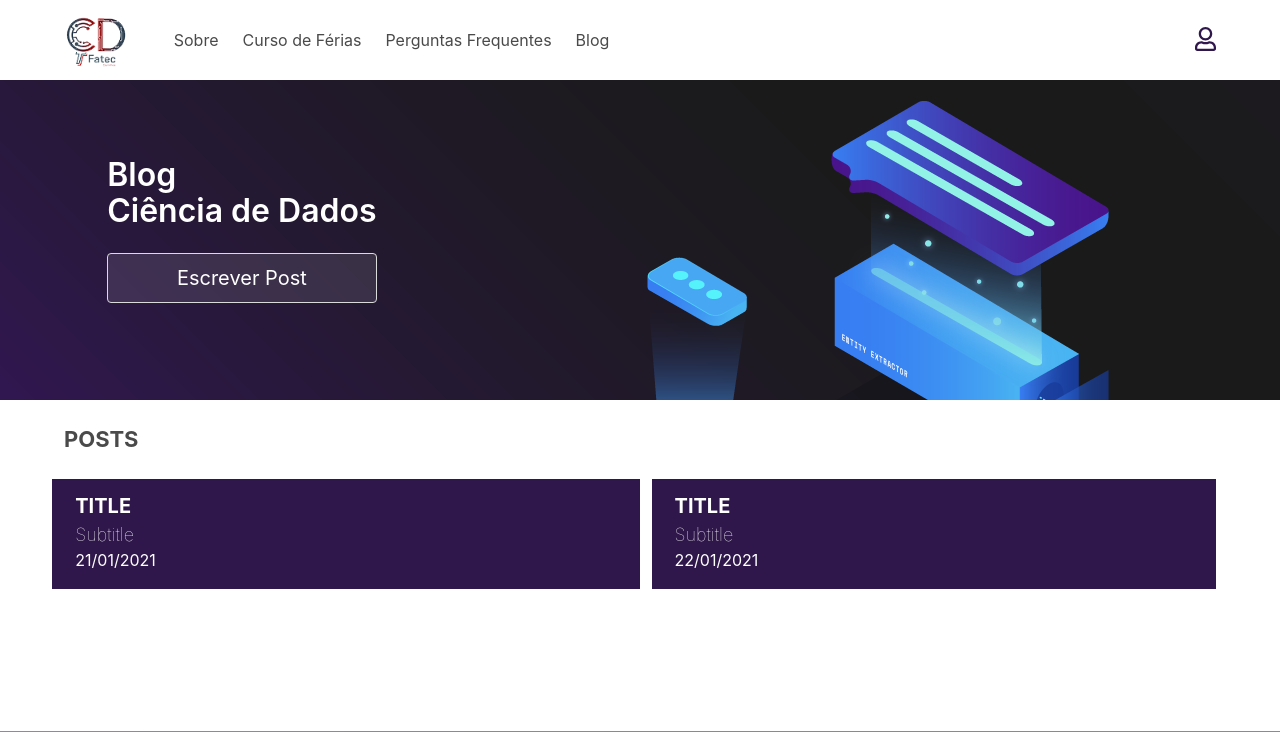
After one commit to FeCesar/CDFatec, a PHP site: page /blog.php in a window 1280 px wide. The commit adds this page. Shown: the top 732 px of the page. Run offline with PHP 8.4, Linux system fonts and the light colour scheme; some libraries are stand-ins or nearby versions.

Commit message:
Corrigido bugs / Adição da página blogs

```diff
--- /dev/null
+++ b/blog.php
@@ -0,0 +1,235 @@
+<!DOCTYPE html>
+<html lang="pt_br">
+<head>
+    <!-- Responsive -->
+    <meta charset="UTF-8" />
+    <meta http-equiv="X-UA-Compatible" content="IE=edge" />
+    <meta name="viewport" content="width=device-width, initial-scale=1.0" />
+
+    <!-- Icon -->
+    <link rel="shortcut icon" href="./public/images/logo.png" type="image/x-icon" />
+
+    <!-- Default CSS -->
+    <link rel="stylesheet" href="./public/styles/default.css" />
+    <link rel="stylesheet" href="./public/styles/espacamentos.css" />
+    <link rel="stylesheet" href="./public/styles/navbar.css" />
+    <link rel="stylesheet" href="./public/styles/colors.css" />
+    <link rel="stylesheet" href="./public/styles/bordes.css" />
+    <link rel="stylesheet" href="./public/styles/texts.css" />
+    <link rel="stylesheet" href="./public/styles/displays.css" />
+    <link rel="stylesheet" href="./public/styles/homepage.css" />
+    <link rel="stylesheet" href="./public/styles/curso.css" />
+    <link rel="stylesheet" href="./public/styles/faq.css" />
+    <link rel="stylesheet" href="./public/styles/footer.css" />
+    <link rel="stylesheet" href="./public/styles/blog.css" />
+    <link rel="stylesheet" href="./public/styles/buttons.css" />
+
+    <!-- Bulma -->
+    <link rel="stylesheet" href="https://cdn.jsdelivr.net/npm/bulma@0.9.1/css/bulma.min.css" />
+    <script defer src="https://use.fontawesome.com/releases/v5.14.0/js/all.js"></script>
+
+    <!-- SCRIPT MOBILE BUTTON -->
+    <script src="./public/javascript/btn-mobile.js"></script>
+    <!-- SCRIPT MODAL BUTTON -->
+    <script src="./public/javascript/btn-modal.js"></script>
+    <!-- SCRIPT FAQ BUTTON -->
+    <script src="./public/javascript/btn-faq.js"></script>
+
+    <title>Ciência de Dados - FATEC</title>
+</head>
+<body>
+
+    <!-- NAVBAR -->
+    <header class="container">
+        <nav class="navbar is-fixed-top padding-right padding-left bg-white" role="navigation" aria-label="main navegation">
+            <div class="navbar-brand">
+                <a href="index.php" class="navbar-item"><img src="./public/images/logo.png" alt="logo" style="max-height: 4rem"></a>
+                <!-- MENU MOBILE -->
+                <a role="button" class="navbar-burger btn-mobile" aria-label="menu" aria-expanded="false" data-target="navMenu">
+                    <span aria-hidden="true"></span>
+                    <span aria-hidden="true"></span>
+                    <span aria-hidden="true"></span>
+                </a>
+            </div>
+            <!-- MENU DESKTOP -->
+            <div id="navMenu" class="navbar-menu">
+                <div class="navbar-start margin-left-short">
+                    <a href="index.php#sobre" class="navbar-item">Sobre</a>
+                    <a href="index.php#curso" class="navbar-item">Curso de Férias</a>
+                    <a href="index.php#faq" class="navbar-item">Perguntas Frequentes</a>
+                    <a href="blog.php" class="navbar-item">Blog</a>
+                </div>
+
+                <!-- BUTTONS OF NAVBAR END -->
+
+
+                <!-- SEM LOGAR -->
+                <div class="navbar-end display-none">
+                    <div class="navbar-item">
+                        <div>
+                            <a class="button btn-login" onClick="openModal('modalRegistro')"><strong>Cadastar</strong></a>
+                            <a class="button btn-login" onClick="openModal('modalLogar')">Entrar</a>
+                        </div>
+                    </div>
+                </div>
+
+                <!-- LOGADO  -->
+                <div class="navbar-end">
+                    <div class="navbar-item">
+                        <div>
+                            <a href="#"><i class="far fa-user btn-user"></i></a>
+                        </div>
+                    </div>
+                </div>
+
+            </div>
+        </nav>
+    </header>
+    <!-- MODAL LOGIN -->
+    <div class="modal" id="modalLogar">
+        <div class="modal-background"></div>
+            <div class="card">
+                <header class="modal-card-head">
+                    <p class="modal-card-title">Entrar</p>
+                </header>
+                <section class="modal-card padding-standard">
+                    <form method="post" action="#">
+                        <div class="field">
+                            <p class="control has-icons-left has-icons-right">
+                                <input class="input" type="email" name="email" placeholder="Email">
+                                <span class="icon is-small is-left">
+                                    <i class="fas fa-envelope"></i>
+                                </span>
+                            </p>
+                        </div>
+
+                        <div class="field">
+                            <p class="control has-icons-left">
+                                <input class="input" type="password" name="pass" placeholder="Password">
+                                <span class="icon is-small is-left">
+                                    <i class="fas fa-lock"></i>
+                                </span>
+                            </p>
+                        </div>
+                        <div class="padding-standart">
+                            <input type="submit" class="input button bg-purple color-white" value="Entrar">
+                        </div>
+                    </form>
+                </section>
+            </div>
+        <button class="modal-close is-large" aria-label="close" onClick="closeModal('modalLogar')"></button>
+    </div>
+    <!-- MODAL REGISTRAR -->
+    <div class="modal" id="modalRegistro">
+        <div class="modal-background"></div>
+        <div class="modal-card">
+                <header class="modal-card-head">
+                    <p class="modal-card-title">Cadastrar-se</p>
+                </header>
+                <section class="modal-card-body">
+                    <form method="post" action="#">
+
+                        <div class="padding-standart">
+                            <label class="label" for="nome">Nome</label>
+                            <input type="text" class="input" name="nome" placeholder="Ex.: Felipe Cesar" />
+                        </div>
+                        <div class="padding-standart">
+                            <label class="label" for="email">E-mail</label>
+                            <input type="email" class="input" name="email" placeholder="Ex.: seunome@gmail.com" />
+                        </div>
+                        <div class="padding-standart">
+                            <label class="label" for="senha">Senha</label>
+                            <input type="text" class="input" name="senha" placeholder="Ex.: !2E21@HT" />
+                        </div>
+                        <div class="padding-standart">
+                            <input type="submit" class="input button bg-purple color-white margin-top" value="Cadastrar">
+                        </div>
+                    </form>
+                </section>
+            </div>
+        <button class="modal-close is-large" aria-label="close" onClick="closeModal('modalRegistro')"></button>
+    </div>
+
+
+    <!-- HOMEPAGE -->
+    <section class="hero banner is-halfheight" id="homepage">
+        <div class="hero-body">
+            <div class="padding-left title-banner">
+                <p class="title color-white">
+                    Blog<br>
+                    Ciência de Dados
+                </p>
+                <button class="button is-medium is-fullwidth btn-banner">Escrever Post</button>
+            </div>
+        </div>
+    </section>
+
+    <!-- BLOG -->
+    <main class="container" style="margin-bottom: 12%;">
+
+        <h2 class="upper bold size-22 margin-top-short">Posts</h2>
+
+        <div class="columns is-3 pointer">
+            <div class="column is-half post pointer">
+                <div class="post-header">
+                    <h1>Title</h1>
+                    <h2>Subtitle</h2>
+                </div>
+
+                <div class="post-footer">
+                    <p>21/01/2021</p>
+                </div>
+            </div>
+
+            <div class="column post pointer">
+                <div class="post-header">
+                    <h1>Title</h1>
+                    <h2>Subtitle</h2>
+                </div>
+
+                <div class="post-footer">
+                    <p>22/01/2021</p>
+                </div>
+            </div>
+        </div>
+
+    </main>
+
+
+    <!-- RODAPÉ -->
+    <footer class="footer banner">
+        <div class="content container has-text-centered">
+            <div class="columns">
+                <div class="column is-half">
+                    <ul>
+                        <li><h3 class="color-white">Contato</h3></li>
+
+                        <i class="far fa-envelope color-white"></i>
+                        <li>diretoria@fatec.com</li>
+                        <li>fatec@fatec.com</li>
+
+                        <i class="fas fa-phone-alt color-white margin-top"></i>
+                        <li>(14) 3323-3721</li>
+                        <li>(14) 3343-2212</li>
+                    </ul>
+                </div>
+                <div class="column is-half">
+                    <iframe src="https://www.google.com/maps/embed?pb=!1m18!1m12!1m3!1d3673.9854558809243!2d-49.898355285371196!3d-22.950762745210884!2m3!1f0!2f0!3f0!3m2!1i1024!2i768!4f13.1!3m3!1m2!1s0x94c01976077f0513%3A0x7469ad48478234ac!2sFatec%20Ourinhos!5e0!3m2!1spt-BR!2sbr!4v1614029425312!5m2!1spt-BR!2sbr"
+                    width="400" height="300" style="border:0;" allowfullscreen="" loading="lazy"></iframe>
+                </div>
+            </div>
+        </div>
+        <h6 class="color-white text-center margin-top">FATEC
+            <strong><a href="https://www.fatecourinhos.edu.br/" target="_blank">Ourinhos</a></strong>
+        </h6>
+        <h6 class="color-white text-center">Vestibular
+            <strong><a href="https://www.vestibularfatec.com.br/" target="_blank">FATEC</a></strong>
+        </h6>
+        <h6 class="color-white text-center">Desenvolvido por
+            <strong><a href="https://www.github.com/FeCesar" target="_blank">Felipe Cesar</a></strong>
+        </h6>
+    </footer>
+
+
+</body>
+</html>
--- /dev/null
+++ b/public/styles/blog.css
@@ -0,0 +1,53 @@
+.title-banner{
+    margin-top: 20%;
+}
+
+@media screen and (min-width: 768px){
+    .title-banner{
+        margin-top: 10%;
+    }
+}
+
+@media screen and (min-width: 1024px){
+    .title-banner{
+        margin-top: 5%;
+    }
+}
+
+.post{
+    height: 110px;
+    margin-top: 3%;
+    margin-right: 1%;
+    transition: .9s;
+    background-color: rgba(47,23,75, 1);
+    color: white;
+}
+
+.post:hover{
+    transition: .4s;
+    background: rgba(47,23,75, 0.1);
+    color:rgba(47,23,75, 1);
+}
+.post-header h1{
+    font-size: 20px;
+    text-transform: uppercase;
+    font-weight: bold;
+    padding-left: 2%;
+}
+
+.post-header h2{
+    font-size: 18px;
+    font-weight: lighter;
+    padding-left: 2%;
+}
+
+.post-body{
+    line-height: 25px;
+}
+
+.post-footer{
+    margin-bottom: 1%;
+}
+.post-footer p{
+    padding-left: 2%;
+}
--- /dev/null
+++ b/public/styles/buttons.css
@@ -0,0 +1,32 @@
+.btn-login{
+    background-color: rgba(47,23,75, 1) !important;
+    color: white !important;
+    border: none !important;
+    transition: 0.9s !important;
+}
+.btn-login:hover{
+    background-color: rgba(47,23,75, 0.1) !important;
+    color: rgba(47,23,75, 1) !important;
+    transition: 0.4s !important;
+}
+
+.btn-banner{
+    color: white !important;
+    background-color: rgba(255,255,255, 0.1) !important;
+    transition: 0.9s !important;
+}
+.btn-banner:hover{
+    transition: 0.4s !important;
+    color: rgba(47, 23, 75, 1) !important;
+    background-color: rgba(255, 255, 255, 0.9) !important;
+}
+
+.btn-user{
+    font-size: 24px;
+    color: rgba(47, 23, 75, 1);
+    transition: 0.9s;
+}
+.btn-user:hover{
+    transition: 0.4s;
+    color:rgba(47, 23, 75, 0.4);
+}
--- a/public/styles/espacamentos.css
+++ b/public/styles/espacamentos.css
@@ -6,6 +6,9 @@
 }
 .padding-standard{
     padding: 3%;
+}
+.padding-standard-short{
+    padding: 1%;
 }
 .padding-top{
     padding-top: 5%;
@@ -20,6 +23,9 @@
 }
 .margin-top-high{
     margin-top: 10%;
+}
+.margin-top-short{
+    margin-top: 2%;
 }
 .margin-bottom{
     margin-bottom: 5%;
--- a/public/styles/texts.css
+++ b/public/styles/texts.css
@@ -13,3 +13,12 @@
 .pointer{
     cursor: pointer;
 }
+.bold{
+    font-weight: bold !important;
+}
+.upper{
+    text-transform: uppercase !important;
+}
+.size-22{
+    font-size: 22px;
+}
```
Also changed, not shown: index.php (+42 -22 lines), config/start.php (added).
